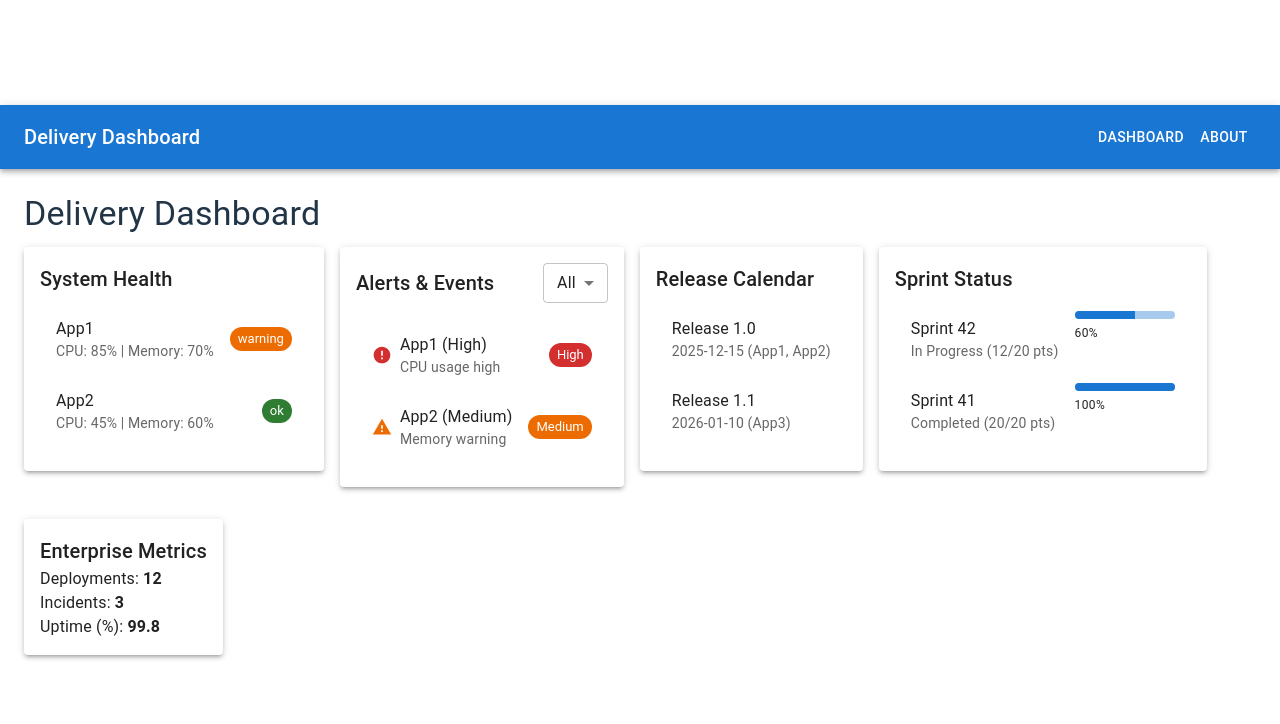
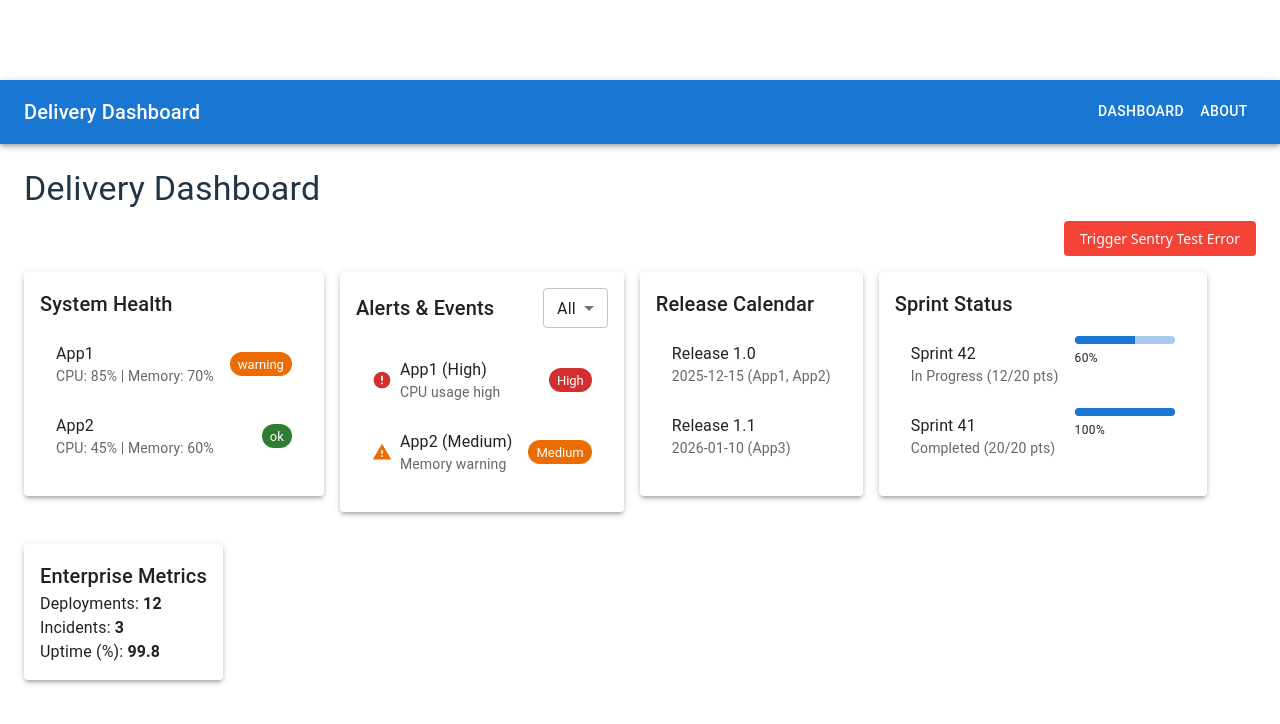
Before and after one commit to MyDudeTheUser/Delivery-Dashboard, a React (Vite) app: page / in a window 1280 px wide. Shown: the top 724 px of the page. Built offline with nearby package versions, Linux system fonts and the light colour scheme; no server answers.

Commit message:
test: add sentry test error button and verification docs

```diff
--- a/src/pages/Dashboard.tsx
+++ b/src/pages/Dashboard.tsx
@@ -13,6 +13,24 @@ export default function Dashboard() {
       <Typography variant="h4" gutterBottom>
         Delivery Dashboard
       </Typography>
+      <Box sx={{ display: 'flex', justifyContent: 'flex-end', mb: 2 }}>
+        <button
+          onClick={() => {
+            throw new Error("Sentry Test Error: This is a controlled test exception.");
+          }}
+          style={{
+            padding: '8px 16px',
+            backgroundColor: '#f44336',
+            color: 'white',
+            border: 'none',
+            borderRadius: '4px',
+            cursor: 'pointer',
+            fontSize: '0.875rem'
+          }}
+        >
+          Trigger Sentry Test Error
+        </button>
+      </Box>
       <Grid container spacing={2}>
         <Grid item xs={12} md={6}>
           <SystemHealthWidget />
```
Also changed, not shown: 1 other file (tests, documents, lock files or other folders).
